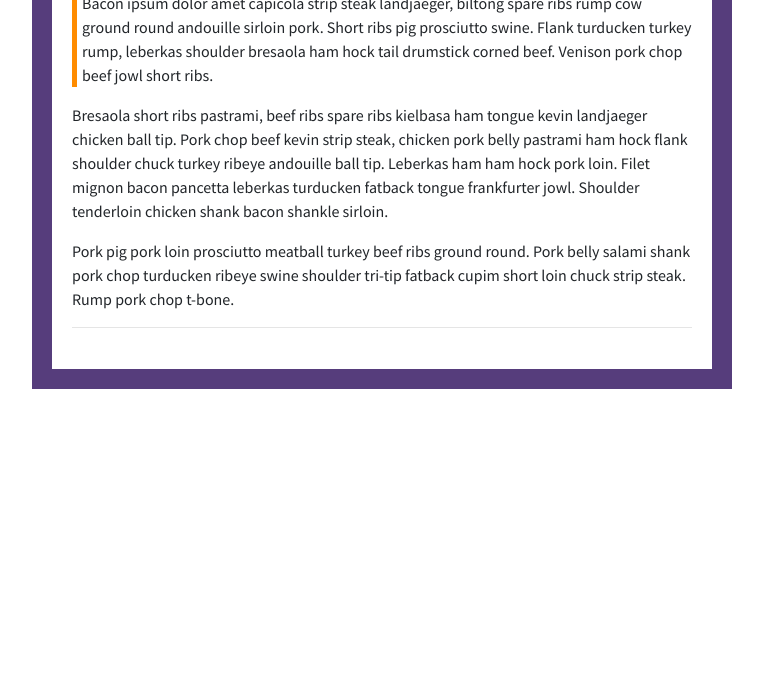
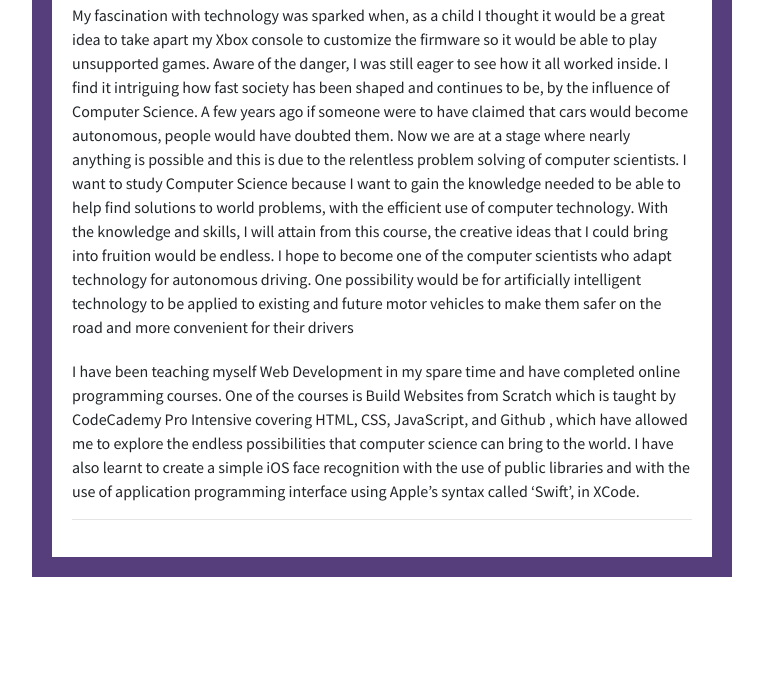
Before and after one commit to lythro10/georgiosmichael.com, a plain HTML site: page index.html in a window 1280 px wide. Shown: the part 115-800 px from the top of the page, without its empty margins (258-1021 px from the left). Drawn offline with nearby package versions, Linux system fonts and the light colour scheme.

Commit message:
Personal statement

```diff
--- a/index.html
+++ b/index.html
@@ -23,13 +23,12 @@
 
             <h2>CV of Georgios Michael</h2>
 
-            <p class="quote">
-                Bacon ipsum dolor amet capicola strip steak landjaeger, biltong spare ribs rump cow ground round andouille sirloin pork. Short ribs pig prosciutto swine. Flank turducken turkey rump, leberkas shoulder bresaola ham hock tail drumstick corned beef. Venison pork chop beef jowl short ribs.
+            <p class="part_one">
+                My fascination with technology was sparked when, as a child I thought it would be a great idea to take apart my Xbox console to customize the firmware so it would be able to play unsupported games. Aware of the danger, I was still eager to see how it all worked inside. I find it intriguing how fast society has been shaped and continues to be, by the influence of Computer Science. A few years ago if someone were to have claimed that cars would become autonomous, people would have doubted them. Now we are at a stage where nearly anything is possible and this is due to the relentless problem solving of computer scientists. I want to study Computer Science because I want to gain the knowledge needed to be able to help find solutions to world problems, with the efficient use of computer technology. With the knowledge and skills, I will attain from this course, the creative ideas that I could bring into fruition would be endless. I hope to become one of the computer scientists who adapt technology for autonomous driving. One possibility would be for artificially intelligent technology to be applied to existing and future motor vehicles to make them safer on the road and more convenient for their drivers
                 </p>
 
-                <p>Bresaola short ribs pastrami, beef ribs spare ribs kielbasa ham tongue kevin landjaeger chicken ball tip. Pork chop beef kevin strip steak, chicken pork belly pastrami ham hock flank shoulder chuck turkey ribeye andouille ball tip. Leberkas ham ham hock pork loin. Filet mignon bacon pancetta leberkas turducken fatback tongue frankfurter jowl. Shoulder tenderloin chicken shank bacon shankle sirloin.</p>
+                <p>I have been teaching myself Web Development in my spare time and have completed online programming courses. One of the courses is Build Websites from Scratch which is taught by CodeCademy Pro Intensive covering HTML, CSS, JavaScript, and Github , which have allowed me to explore the endless possibilities that computer science can bring to the world. I have also learnt to create a simple iOS face recognition with the use of public libraries and with the use of application programming interface using Apple’s syntax called ‘Swift’, in XCode.</p>
 
-                <p>Pork pig pork loin prosciutto meatball turkey beef ribs ground round. Pork belly salami shank pork chop turducken ribeye swine shoulder tri-tip fatback cupim short loin chuck strip steak. Rump pork chop t-bone.</p>
 
                 <hr>
         </div>
--- a/style.css
+++ b/style.css
@@ -9,7 +9,8 @@ body {
   max-width: 700px;
 }
 
-.post {
+.part_one {
+  margin-top: 20px;
   margin-bottom: 20px;
 }
 
```
